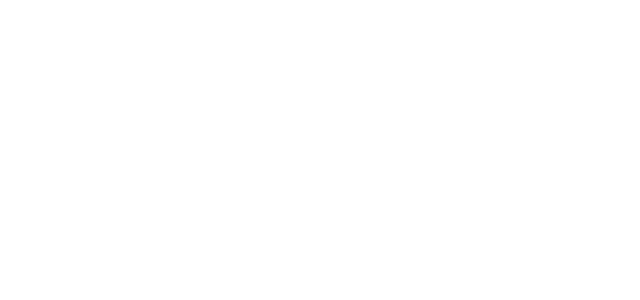
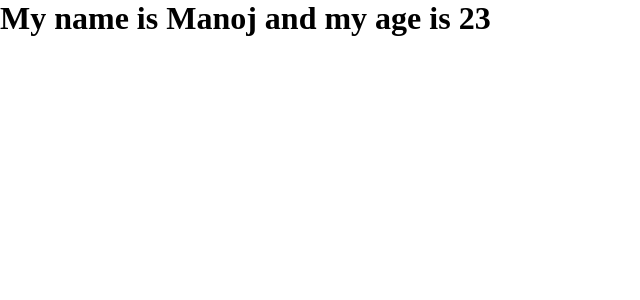
Before and after one commit to Manoj2203002/React.Js, a React (Vite) app in the folder react/: page / in a window 1280 px wide. Shown: the top 300 px of the page, without its empty margins (0-640 px from the left). Built offline with nearby package versions, Linux system fonts and the light colour scheme.

Commit message:
my notes

```diff
--- a/react/src/App.jsx
+++ b/react/src/App.jsx
@@ -1,9 +1,24 @@
-import React from 'react'
+import React, { createContext } from 'react';
+import Child1 from './useContext/child1';
+
+// Creating contexts
+const NameContext = createContext();
+const AgeContext = createContext();
 
 const App = () => {
+  const name = "Manoj";
+  const age = "23";
+
   return (
-    <div></div>
-  )
-}
+    <div>
+      <AgeContext.Provider value={age}>
+        <NameContext.Provider value={name}>
+          <Child1 />
+        </NameContext.Provider>
+      </AgeContext.Provider>
+    </div>
+  );
+};
 
-export default App
+export default App;
+export { NameContext, AgeContext };
--- /dev/null
+++ b/react/src/useContext/Child1.jsx
@@ -0,0 +1,11 @@
+import React from 'react'
+import Child2 from './Child2'
+const Child1 = () => {
+  return (
+    <div>
+        <Child2/>
+    </div>
+  )
+}
+
+export default Child1
--- /dev/null
+++ b/react/src/useContext/Child2.jsx
@@ -0,0 +1,11 @@
+import React from 'react'
+import Child3 from './Child3'
+const Child2 = () => {
+  return (
+    <div>
+     <Child3></Child3>
+    </div>
+  )
+}
+
+export default Child2
--- /dev/null
+++ b/react/src/useContext/Child3.jsx
@@ -0,0 +1,14 @@
+import React, { useContext } from 'react'
+import { NameContext } from '../App'
+import { AgeContext } from '../App'
+const Child3 = () => {
+    const name=useContext(NameContext)
+    const age=useContext(AgeContext)
+  return (
+    <div>
+      <h1>My name is {name} and my age is {age}</h1>
+    </div>
+  )
+}
+
+export default Child3
```
